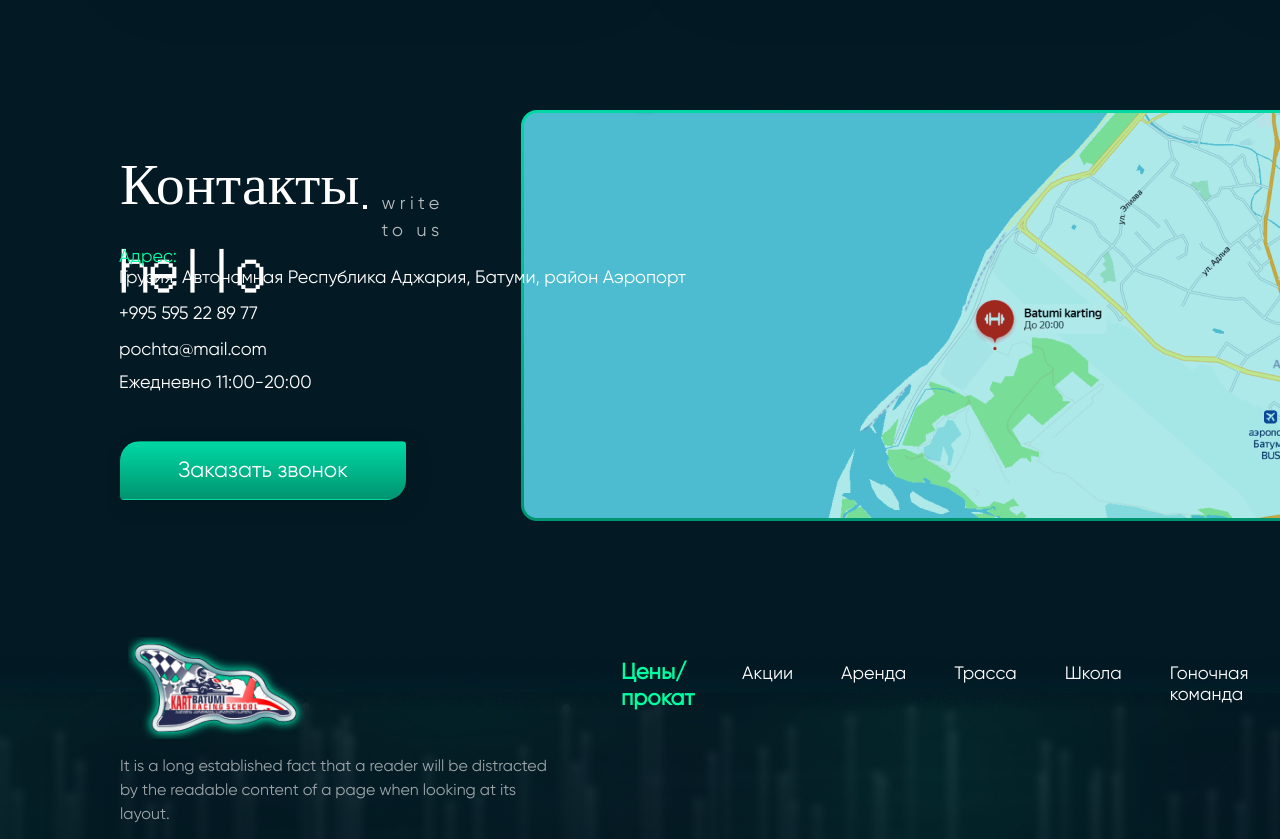
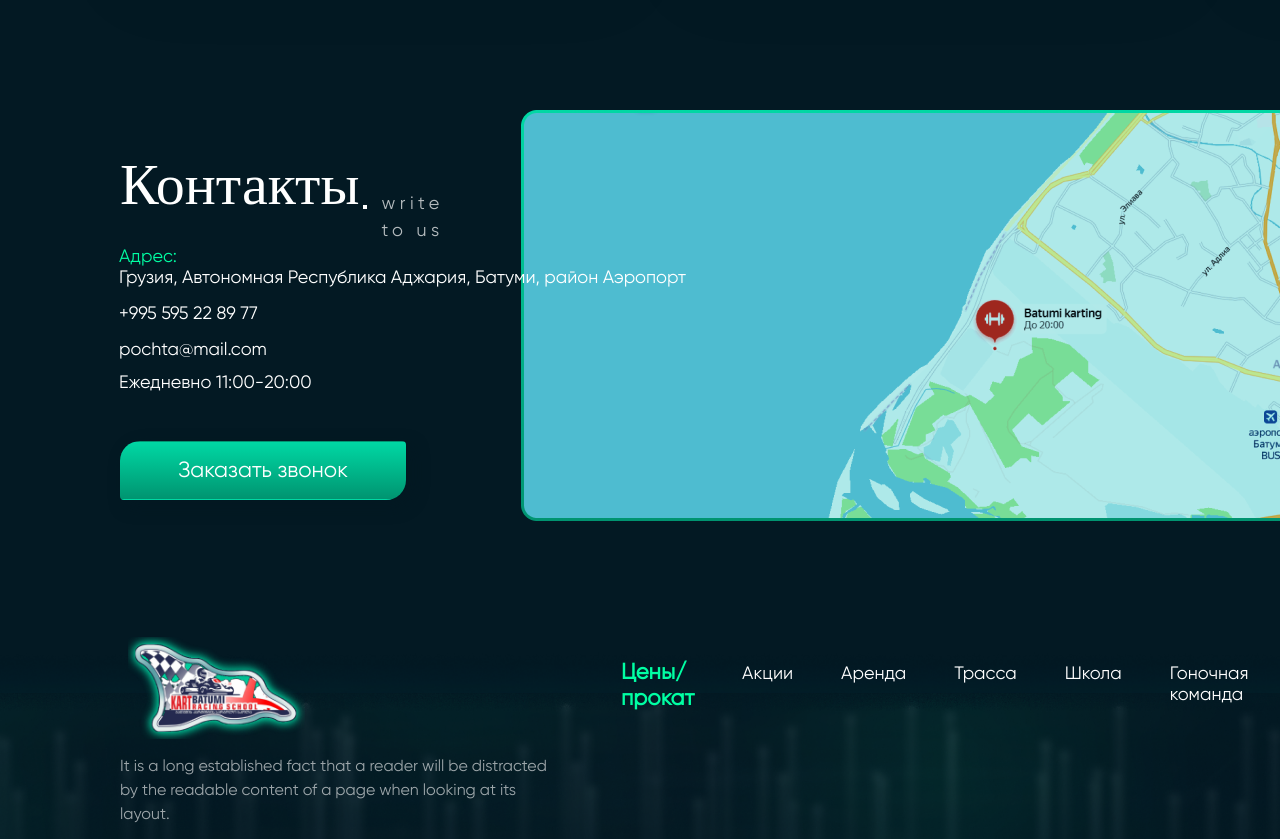
Before and after one commit to Drumpoltava/BatumiKarting, a plain HTML site: page index.html in a window 1280 px wide. Shown: the part 2980-3819 px from the top of the page. Drawn offline with Linux system fonts and the light colour scheme.

Commit message:
delete-test

```diff
--- a/index.html
+++ b/index.html
@@ -170,7 +170,7 @@
   </div>
 
   <div class="contacts-container">
-    <div class="contacts">Контакты hello</div>
+    <div class="contacts">Контакты</div>
     <div class="contacts-line"></div>
     <div class="write-to-us">write to us</div>
     <img class="contacts-map-img" src="./resources/img/image 17.png">
```
